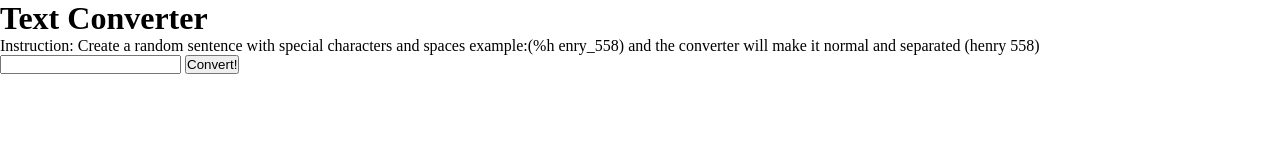
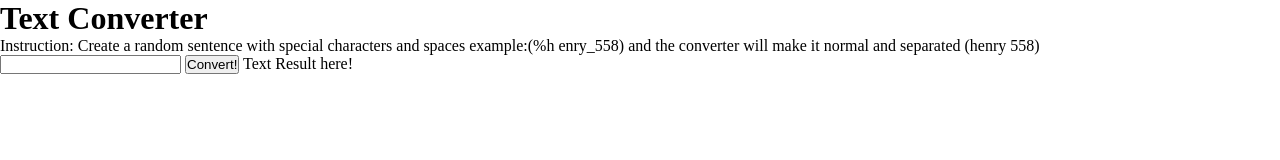
Before and after one commit to DavidG159/TextConverter, a plain HTML site: page index.html in a window 1280 px wide. Drawn offline with Linux system fonts and the light colour scheme.

Commit message:
added txt result

```diff
--- a/index.html
+++ b/index.html
@@ -17,6 +17,8 @@
     <input type="text" id="textmain" name="Enter text here">
     <button type="button">Convert!</button>
 
+    <span class="textresult">Text Result here!</span>
+
     <script src="script.js"></script>
 
 </body>
```
